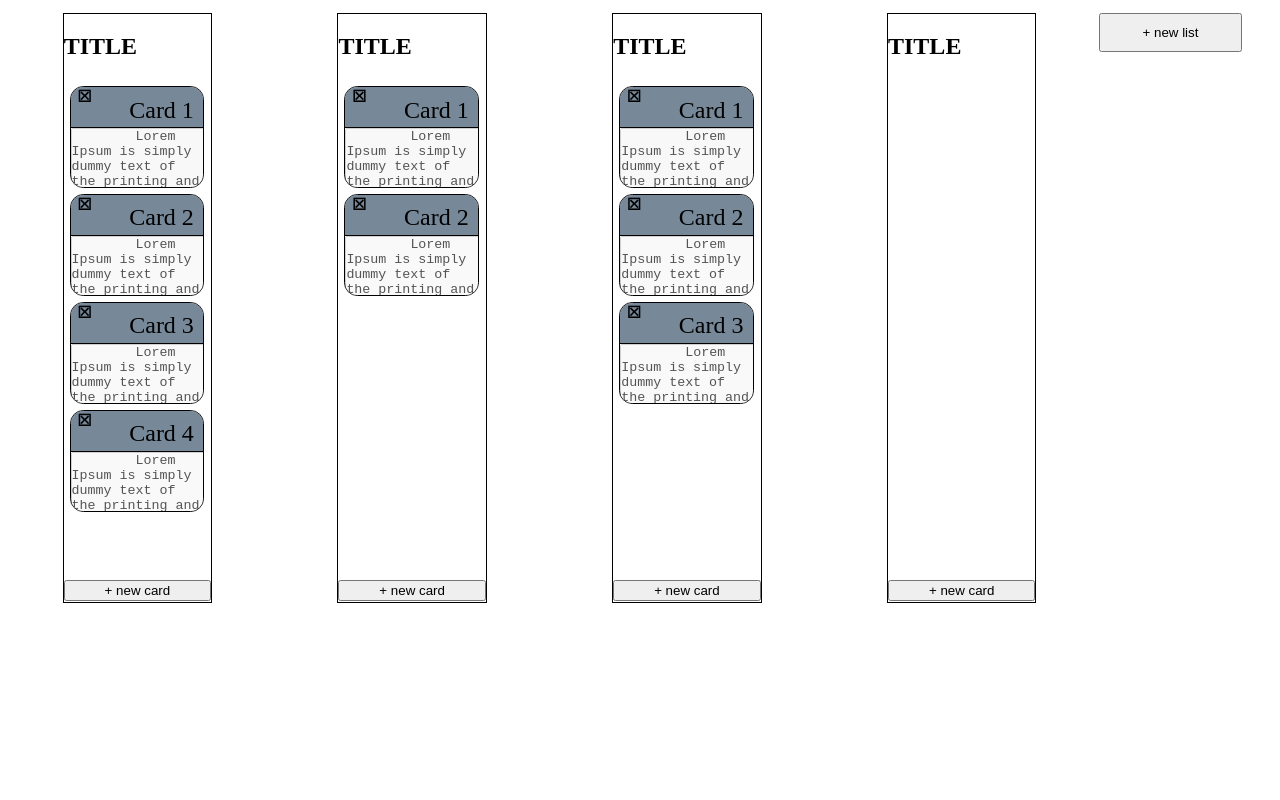
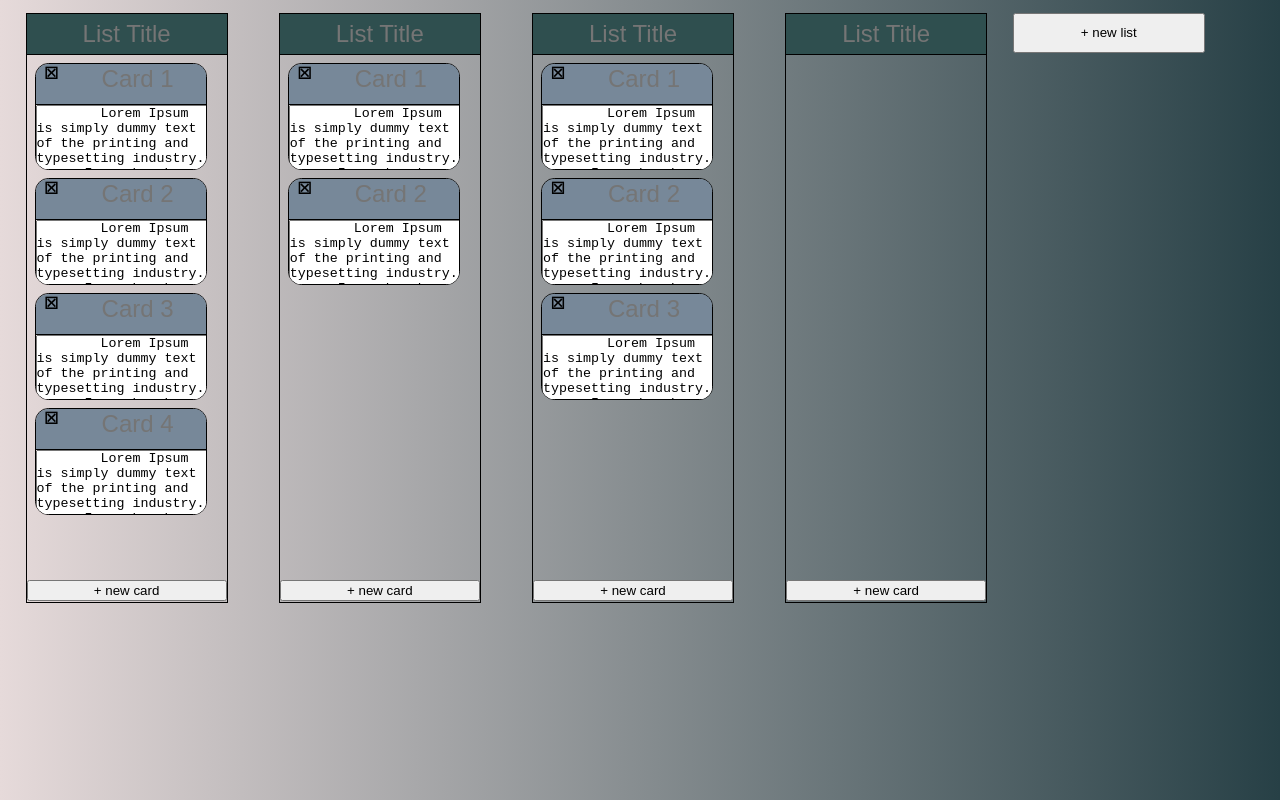
Before and after one commit to Seba-Quintana/todos, an Angular app in the folder todos/: page / in a window 1280 px wide. Built offline with nearby package versions, Linux system fonts and the light colour scheme; data requests are answered from the project's data file.

Commit message:
Style upgrade

```diff
--- a/todos/src/app/app.component.css
+++ b/todos/src/app/app.component.css
@@ -1,5 +1,8 @@
 #root-component{
 	width: 100%;
 	height: 100%;
+  background: #E6DADA;  /* fallback for old browsers */
+  background: -webkit-linear-gradient(to left, #274046, #E6DADA);  /* Chrome 10-25, Safari 5.1-6 */
+  background: linear-gradient(to left, #274046, #E6DADA); /* W3C, IE 10+/ Edge, Firefox 16+, Chrome 26+, Opera 12+, Safari 7+ */
 
 }
--- a/todos/src/app/home/home.component.css
+++ b/todos/src/app/home/home.component.css
@@ -1,22 +1,15 @@
-#home-component {
-	/*width: 98vw;
-	height: 98vh;
-	border: 1pt solid black;*/
-}
-
 #lists {
   display: flex;
   flex-direction: row;
   flex-wrap: nowrap;
   overflow: auto;
-	width: 98vw;
-	height: 98vh;
+  height: 100vh;
 }
 
 #list-component {
   margin-top: 1%;
-	margin-left: 5%;
-	margin-right: 5%;
+  margin-left: 2%;
+  margin-right: 2%;
   width: 200px;
   height: 588px;
   border: 1pt solid black;
--- a/todos/src/app/home/home.component.ts
+++ b/todos/src/app/home/home.component.ts
@@ -13,7 +13,7 @@ import { CardInterface } from '../interfaces/cardInterface';
       <section id="lists">
         <app-list id="list-component" class="app-lists" *ngFor="let listsData of todoLists" [list]="listsData">
         </app-list>
-		<input id="add-list" type="button" value="+ new list" />
+		<input id="add-list" type="button" value="+ new list"  (click)="createList()"/>
       </section>
     </div>
   `,
@@ -33,4 +33,13 @@ export class HomeComponent {
       console.log('');
     });
   }
+
+
+
+  createList() {
+    const newList: ListInterface = { id: this.todoLists.length + 1, name: "List Title", cards: [] };
+    this.todoLists.push(newList);
+
+
+  }
 }
--- a/todos/src/app/home/list/card/card.component.css
+++ b/todos/src/app/home/list/card/card.component.css
@@ -1,5 +1,5 @@
 #card-component {
-  width: 90%;
+  width: 85%;
   height: 20%;
   border: 1pt solid black;
   border-radius: 10pt;
@@ -7,6 +7,7 @@
 
   margin: 4%;
 }
+
 #card-component::-webkit-scrollbar {
   display: none;
 }
@@ -37,6 +38,7 @@
   width: 100%;
   min-height: 100pt;
   overflow: auto;
+  outline: 0;
 }
 
 #card-component-remove {
@@ -65,6 +67,11 @@
   text-align: center;
   width: fit-content;
   font-size: 1.5rem;
-  margin-right: 7pt;
-  margin-top: 7pt;
+  width: 80%;
+  border: 0;
+  padding: 0;
+  height: 75%;
+  background-color: #778899;
+  outline: 0;
+
 }
--- a/todos/src/app/home/list/card/card.component.ts
+++ b/todos/src/app/home/list/card/card.component.ts
@@ -11,11 +11,11 @@ import { CardInterface } from 'src/app/interfaces/cardInterface';
     <div id="card-component">
       <div id="card-component-title">
         <h3 id="card-component-remove" (click)="removeCard()">&#9746;</h3>
-        <p id="card-component-title-text">{{ this.card.title }}</p>
+        <input type="text" id="card-component-title-text" placeholder="{{ this.card.title }}">
       </div>
 
       <div id="card-component-body">
-        <textarea id="card-component-body-text" disabled>
+        <textarea id="card-component-body-text" >
         {{ this.card.content }}
         </textarea
         >
@@ -28,10 +28,10 @@ export class CardComponent {
   @Input() card!: CardInterface;
 
   state = true;
-/*  id = "this.card.id";
-  cardText = 'Aa';
+  /*  id = "this.card.id";
+    cardText = 'Aa';
 
-  cardTitle = 'aa';*/
+    cardTitle = 'aa';*/
 
   removeCard() {
     this.state = false;
--- a/todos/src/app/home/list/list.component.css
+++ b/todos/src/app/home/list/list.component.css
@@ -1,12 +1,61 @@
-
 #card {
-	height: 500px;
-	overflow: scroll;
+  height: 394pt;
+  overflow: scroll;
+}
+#card::-webkit-scrollbar {
+  display: none;
 }
 
 #add-card {
-	width: 100%;
+  width: 100%;
 }
-input:hover {
-	background-color: orange;
+#add-card:hover {
+  background-color: orange;
 }
+
+#add-list:hover {
+  background-color: orange;
+}
+
+#list-component-title {
+  margin: 0;
+
+  text-align: justify;
+  justify-content: center;
+  height: 30pt;
+  border-bottom: 1pt solid black;
+}
+
+#list-component-edit {
+  margin: 0;
+
+  float: left;
+  text-align: left;
+  color: black;
+  width: fit-content;
+  font-size: 1.2rem;
+  margin-left: 5%;
+  margin-top: 1%;
+  /* to disable selection */
+  -webkit-user-select: none; /* Safari */
+  -ms-user-select: none; /* IE 10 and IE 11 */
+  user-select: none; /* Standard syntax */
+}
+
+#list-component-edit:hover {
+  color: #4a5763;
+}
+
+#list-component-title-text {
+  margin: 0;
+  padding: 0;
+  border: 0;
+  height: 100%;
+  text-align: center;
+  width: fit-content;
+  font-size: 1.5rem;
+  width: 100%;
+  background-color: #2f4f4f;
+  outline: 0;
+  color: #dfe1e3;
+}
--- a/todos/src/app/home/list/list.component.ts
+++ b/todos/src/app/home/list/list.component.ts
@@ -10,7 +10,10 @@ import { todoService } from 'src/app/service/todoService';
   standalone: true,
   template: `
     <div id="list-component">
-      <h1>TITLE</h1>
+      <div id="list-component-title">
+        <input type="text" id="list-component-title-text" placeholder="List Title" (focusout)="changeTitleText()" >
+      </div>
+
 	  <div id="card">
         <app-card *ngFor="let cardData of list.cards" [card]="cardData"></app-card>
 	  </div>
@@ -26,10 +29,31 @@ export class ListComponent {
   @Input() list!: ListInterface;
   service: todoService = Inject(todoService);
 
+  titleState = true
+
+
+
   postCard() {
-	const newCard: CardInterface = { id: 50, title: 'New Card', content: 'New Card Text' };
+    const newCard: CardInterface = { id: 50, title: 'New Card', content: 'New Card Text' };
     this.list.cards.push(newCard);
-	return this.service.postCard(newCard);
+    this.service.postCard(this.list, newCard);
   }
 
+
+  checkTitleState() {
+    return this.titleState;
+  }
+
+  changeTitleState() {
+    var aux = !this.changeTitleState
+    this.titleState = aux
+  }
+
+  changeTitleText() {
+    var a = (<HTMLInputElement>document.getElementById("list-component-title-text")).value;
+
+    console.log(a)
+  }
+
+
 }
--- a/todos/src/app/service/todoService.ts
+++ b/todos/src/app/service/todoService.ts
@@ -16,16 +16,18 @@ export class todoService {
   async getListByID(id: number): Promise<ListInterface> {
     return (await (await fetch(`${this.url}/${id}`)).json()) ?? {};
   }
-  async postCard(card: CardInterface) {
-	return (await (await fetch(this.url, {
+
+  async postCard(list: ListInterface, card: CardInterface) {
+    return ((await fetch(`${this.url}/${list.id}`, {
       method: 'POST',
       body: JSON.stringify(card),
       headers: {
         Accept: 'application/json',
         'Content-Type': 'application/json',
       }
-	})).json());
+    })));
   }
+
   async deleteCard(card: CardInterface): Promise<boolean> {
     return (await (await fetch(this.url, {
       method: 'DELETE',
@@ -35,4 +37,23 @@ export class todoService {
       }
     })).json());
   }
+
+  async deleteData(list: ListInterface, card: CardInterface) {
+    fetch(`&{this.url}/${list.id}/${card.id}`, {
+      method: 'DELETE',
+      headers: {
+        'Content-Type': 'application/json'
+      },
+    })
   }
+
+  async updateListText(text: string, list: ListInterface) {
+    await fetch(`${this.url}/${list.id}`, {
+      method: 'PATCH',
+      headers: {
+        'Content-Type': 'application/json',
+      },
+      body: JSON.stringify({ text }),
+    })
+  }
+}
```
Lines whose indentation alone changed are shown as unchanged.
